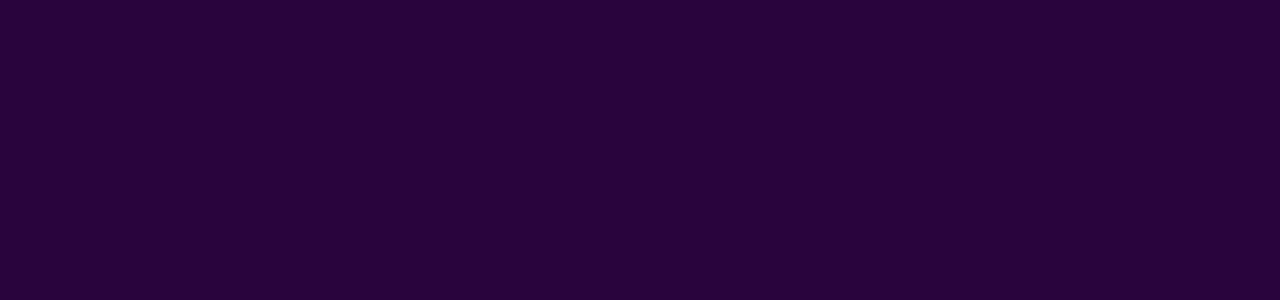
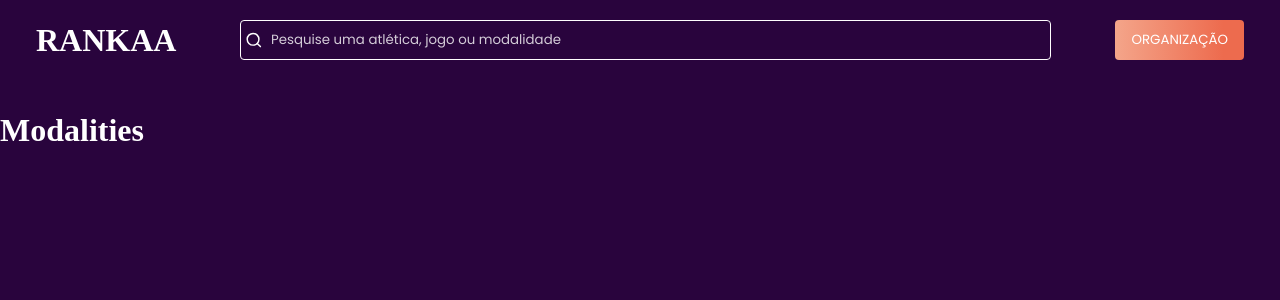
Before and after one commit to 3salles/rankaa, a React (Create React App) app in the folder frontend/: page /modalities in a window 1280 px wide. Shown: the top 300 px of the page. Built offline with nearby package versions, Linux system fonts and the light colour scheme.

Commit message:
chore: create modality route

```diff
--- a/frontend/src/App.tsx
+++ b/frontend/src/App.tsx
@@ -1,6 +1,7 @@
 import { BrowserRouter, Route, Switch } from 'react-router-dom';
 
 import { Home } from './pages/Home';
+import { Modalities } from './pages/Modalities';
 
 import { GlobalStyle } from "./styles/global";
 
@@ -10,7 +11,8 @@ export function App() {
     <GlobalStyle />
     <BrowserRouter>
     <Switch>
-      <Route path="/" exact component={Home}></Route>
+      <Route path="/" exact component={Home} />
+      <Route  path="/modalities" exact component={Modalities} />
     </Switch>
     </BrowserRouter>
     </>
--- /dev/null
+++ b/frontend/src/pages/Modalities/index.tsx
@@ -0,0 +1,9 @@
+import { AppLayout } from "../../layouts/AppLayout";
+
+export function Modalities (){
+  return (
+    <AppLayout>
+      <h1>Modalities</h1>
+    </AppLayout>
+  )
+}
```
